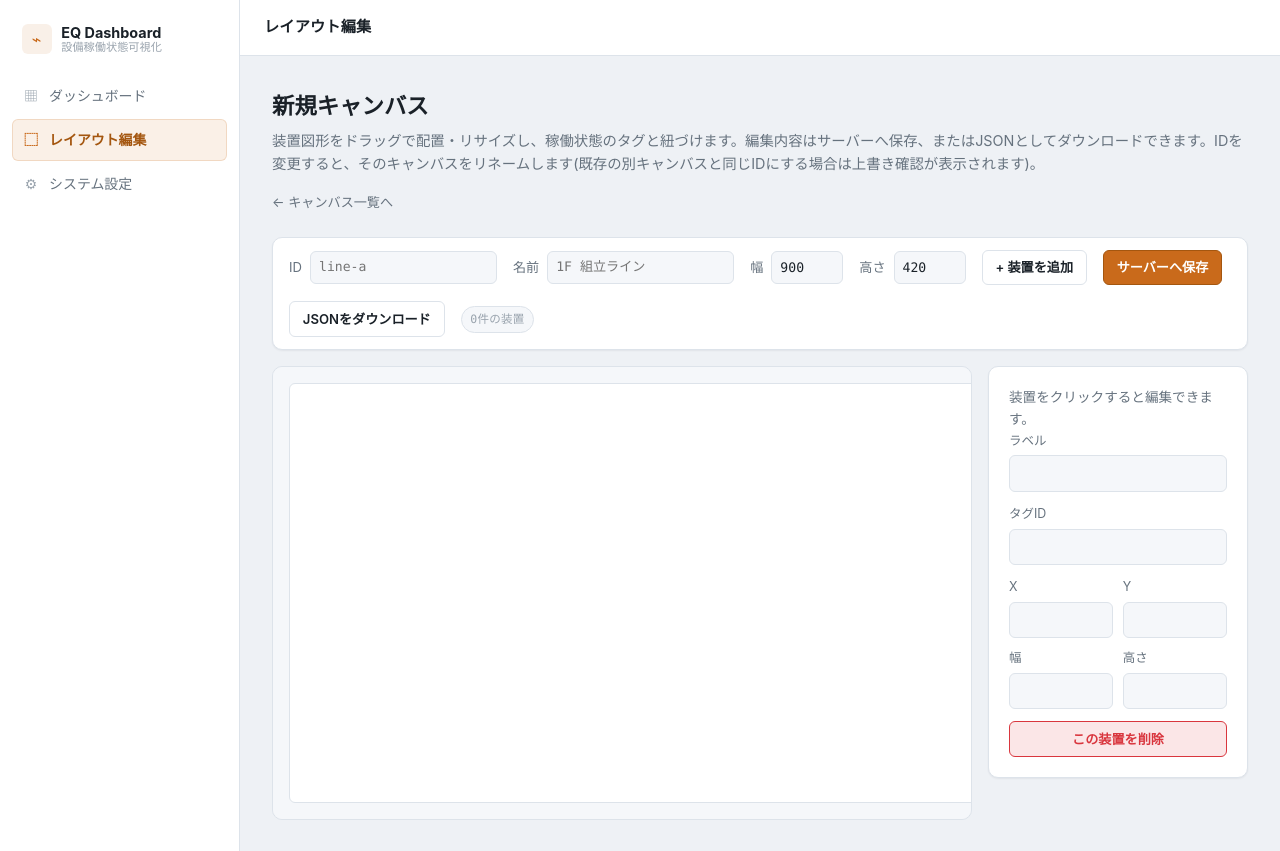
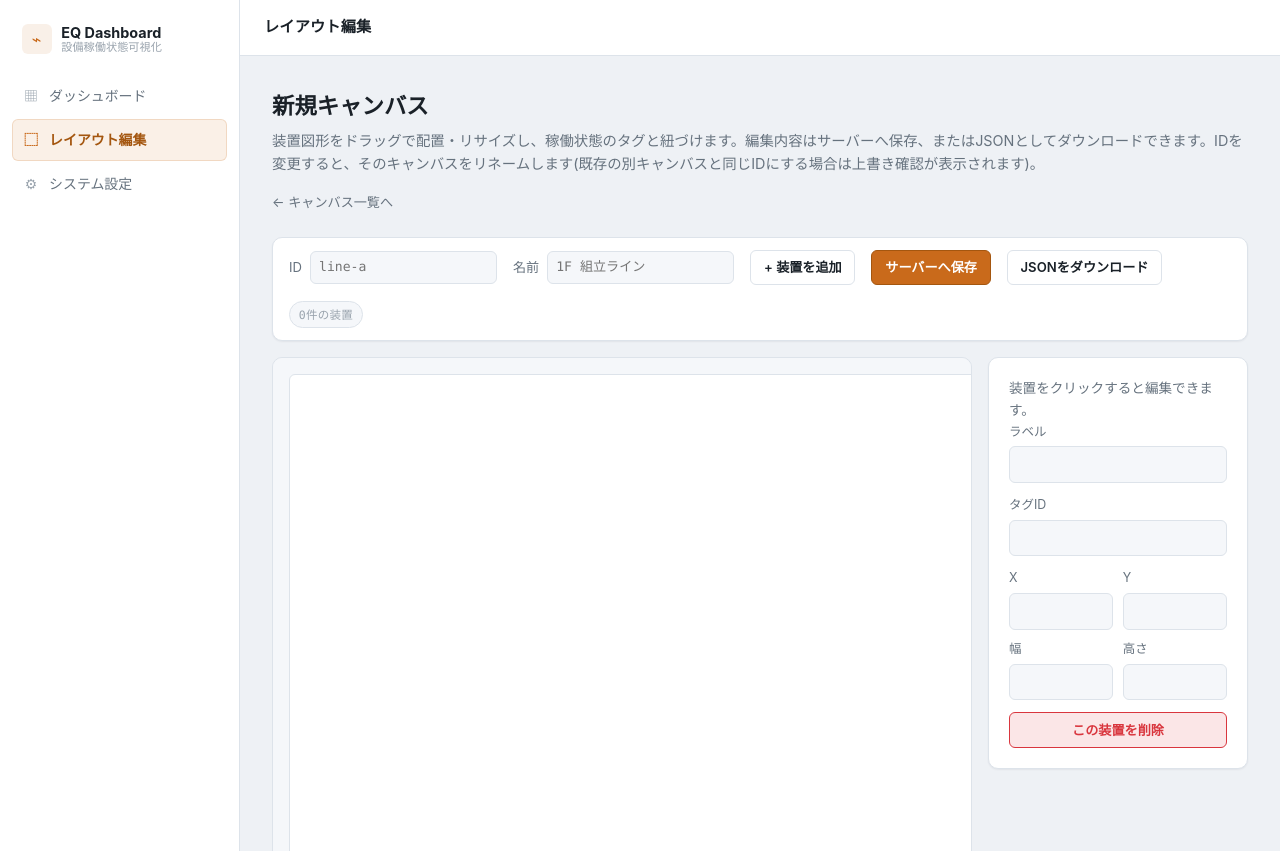
Before and after one commit to ssmc-network/eq-dashboard, a FastAPI app: page /ui/layouts/new in a window 1280 px wide. Shown: the top 851 px of the page. Run offline with FastAPI, Linux system fonts and the light colour scheme.

Commit message:
Fix canvas size to a default, remove resize UI (keep it internally)
Canvas width/height editing is removed from the layout editor toolbar
so the canvas size stays put during editing, but the underlying
LayoutMeta width/height fields, JSON schema, and save/load paths are
unchanged. The JS wiring for #meta-width/#meta-height stays guarded by
an element-existence check, so re-adding those inputs to the template
revives the editable UI without further JS changes. New canvases now
default to 1920x1080 (16:9) so the fullscreen dashboard's scale-to-fit
transform fills the screen with minimal letterboxing.

```diff
--- a/app/routes/ui.py
+++ b/app/routes/ui.py
@@ -121,7 +121,7 @@ async def layout_delete(request: Request, layout_id: str) -> HTMLResponse:
 async def layout_editor_new(request: Request) -> HTMLResponse:
     blank = LayoutDefinition(
         schemaVersion="1.0",
-        layout=LayoutMeta.model_construct(id="", name="", width=900, height=420),
+        layout=LayoutMeta.model_construct(id="", name="", width=1920, height=1080),
         items=[],
     )
     return templates.TemplateResponse(
--- a/app/static/js/layout_editor.js
+++ b/app/static/js/layout_editor.js
@@ -8,8 +8,8 @@
   const state = {
     id: initial.layout.id || "",
     name: initial.layout.name || "",
-    width: initial.layout.width || 900,
-    height: initial.layout.height || 420,
+    width: initial.layout.width || 1920,
+    height: initial.layout.height || 1080,
     items: (initial.items || []).map((it) => ({ ...it })),
   };
   let originalId = initial.layout.id || "";
@@ -206,14 +206,21 @@
   metaName.addEventListener("input", () => {
     state.name = metaName.value;
   });
+  // 幅・高さはキャンバスサイズ固定方針のためUIから外しているが、内部の
+  // state.width/heightとこの配線自体は残す(#meta-width/#meta-heightを
+  // テンプレートに復活させればUIからの変更をそのまま復元できる)。
+  if (metaWidth) {
     metaWidth.addEventListener("input", () => {
       state.width = Number(metaWidth.value) || 100;
       renderCanvasSize();
     });
+  }
+  if (metaHeight) {
     metaHeight.addEventListener("input", () => {
       state.height = Number(metaHeight.value) || 100;
       renderCanvasSize();
     });
+  }
 
   function buildPayload() {
     return {
--- a/app/templates/pages/layout_editor.html
+++ b/app/templates/pages/layout_editor.html
@@ -18,14 +18,6 @@
   <label class="toolbar-field">
     <span>{{ t("layout_editor.field_name") }}</span>
     <input type="text" id="meta-name" value="{{ layout.layout.name }}" placeholder="{{ t('layout_editor.field_name_placeholder') }}">
-  </label>
-  <label class="toolbar-field">
-    <span>{{ t("layout_editor.field_width") }}</span>
-    <input type="number" id="meta-width" min="100" step="10" value="{{ layout.layout.width }}">
-  </label>
-  <label class="toolbar-field">
-    <span>{{ t("layout_editor.field_height") }}</span>
-    <input type="number" id="meta-height" min="100" step="10" value="{{ layout.layout.height }}">
   </label>
   <button type="button" id="add-item-btn" class="btn">{{ t("layout_editor.add_item") }}</button>
   <button type="button" id="save-btn" class="btn btn--accent">{{ t("layout_editor.save_to_server") }}</button>
```
Also changed, not shown: CLAUDE.md (+2 -0 lines), app/tests/test_routes_ui.py (+15 -0 lines). Lines whose indentation alone changed are shown as unchanged.
